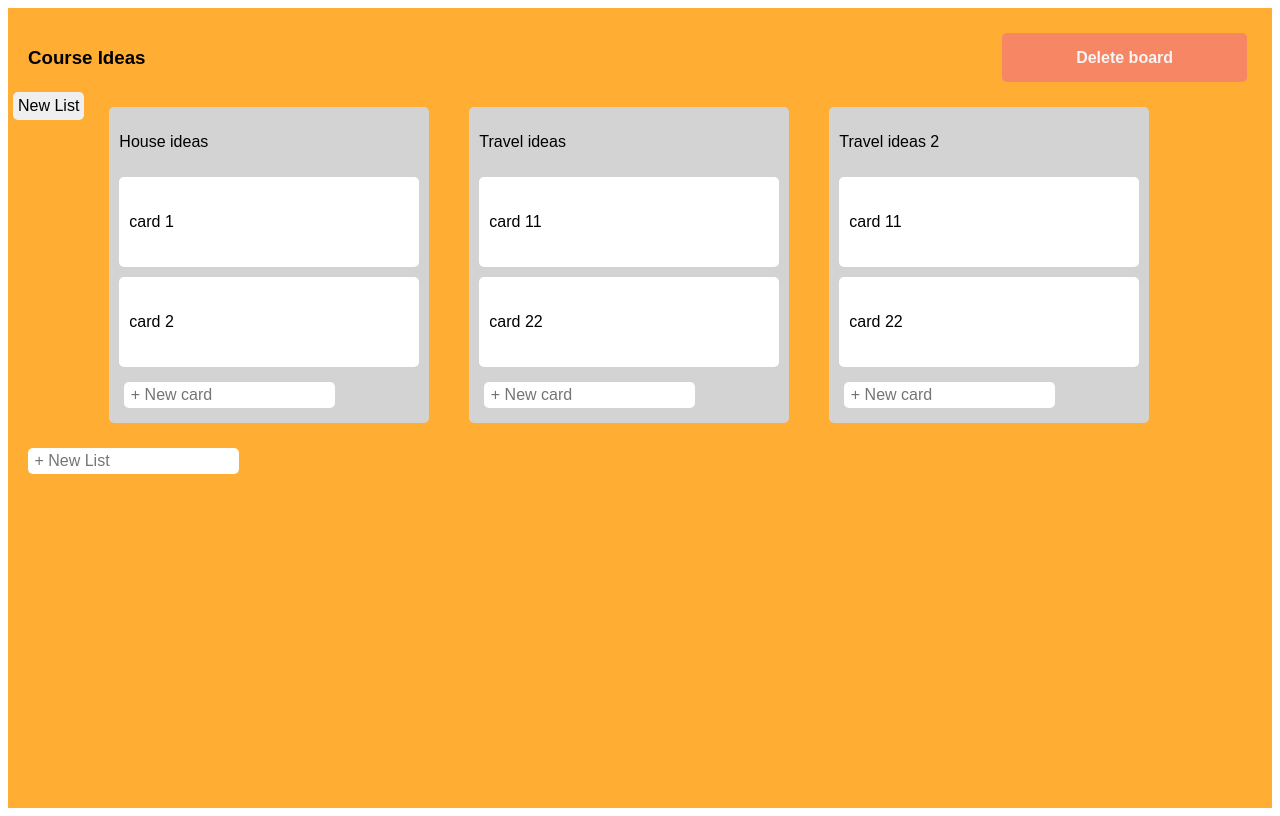
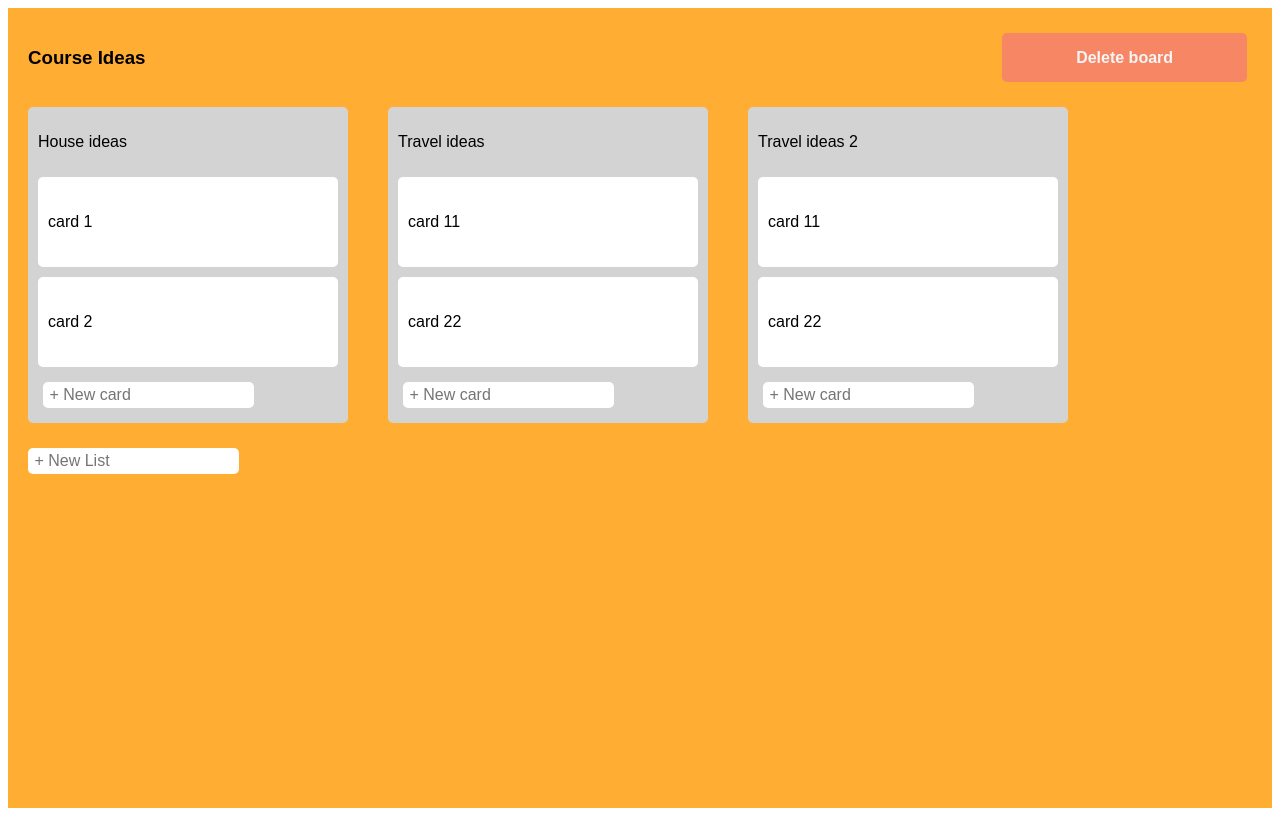
Before and after one commit to judylime/PM-Project_Management_Tool--react, a React (Create React App) app: page /1/boards in a window 1280 px wide. Both pictures are taken after a click on the element "Course Ideas". Built offline with nearby package versions, Linux system fonts and the light colour scheme.

Commit message:
'new list' onClick Button deleted

```diff
--- a/src/components/Board.js
+++ b/src/components/Board.js
@@ -45,7 +45,7 @@ class Board extends React.Component {
           <button>Delete board</button>
         </div>
         <div className="lists-wrapper">
-          <button onClick ={this.createNewList}>New List</button>
+
           {Object.keys(this.state.currentLists).map(key => (
             <List
               key = {this.state.currentLists[key].id}
@@ -59,6 +59,7 @@ class Board extends React.Component {
             ref={this.addBoardInput}
             name="name"
             placeholder= " + New List" />
+
         </form>
       </div>
     )
```
